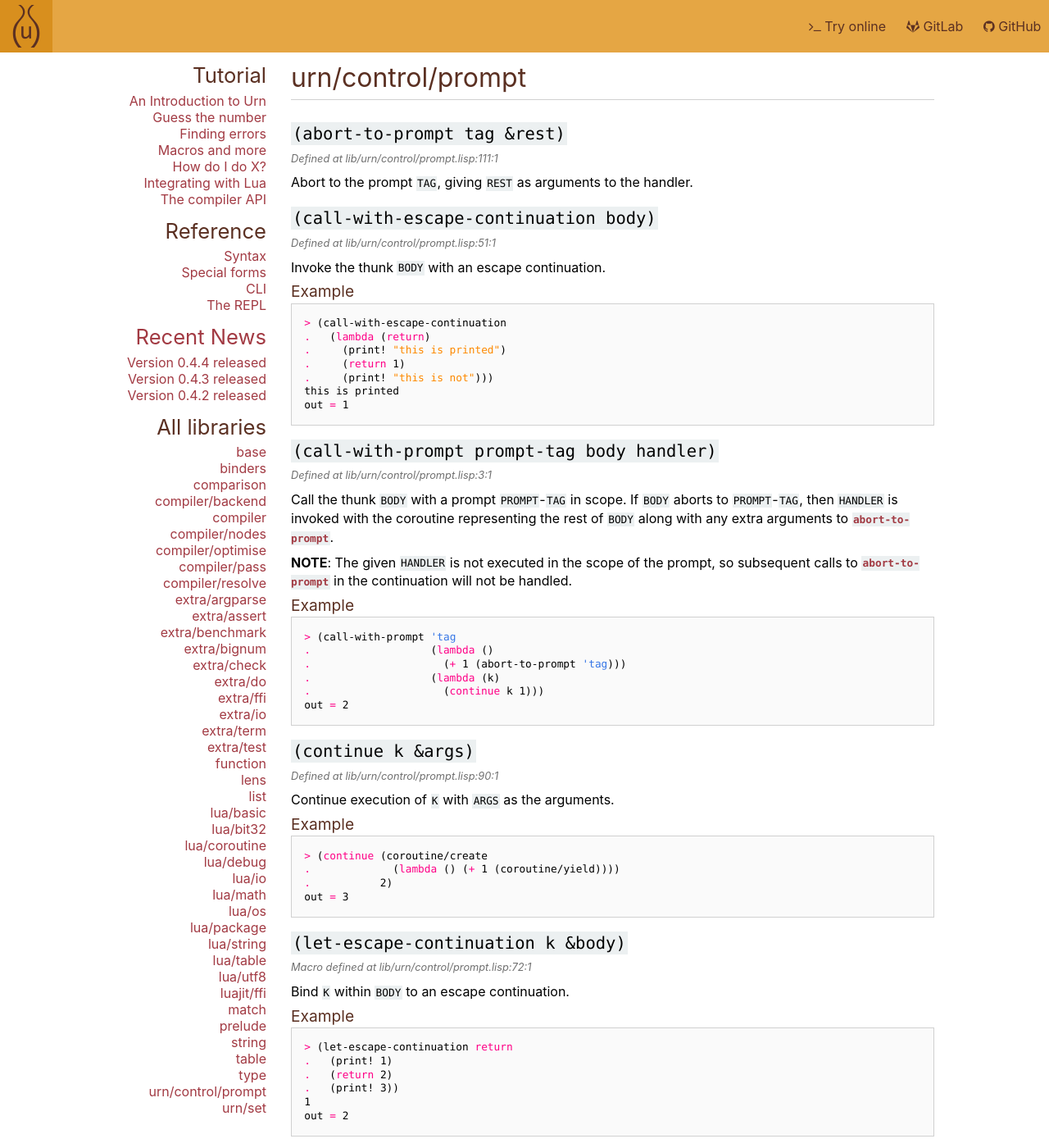
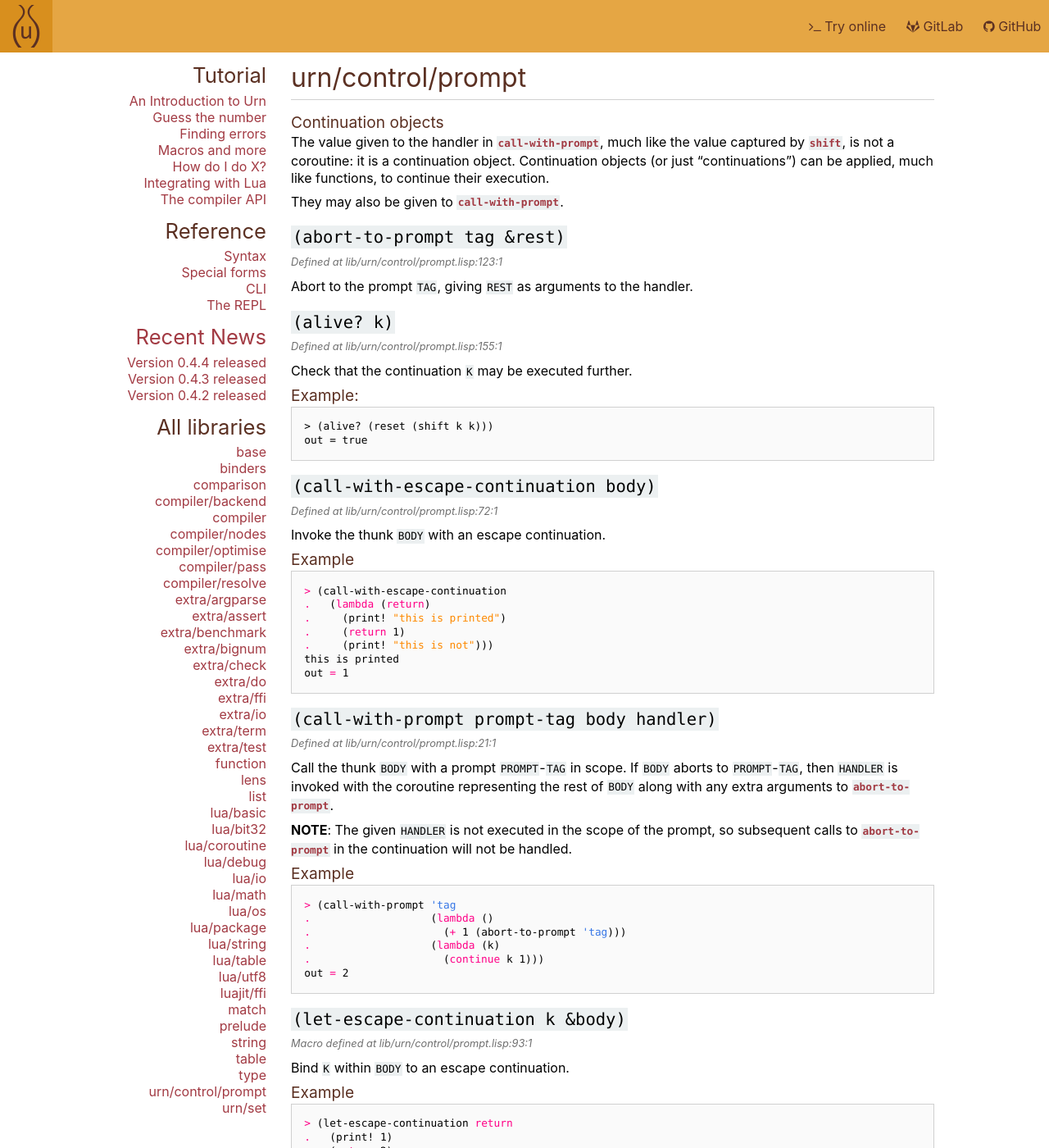
Before and after one commit to SquidDev/urn, a Jekyll site: the page built from docs/lib.urn.control.prompt.md, in a window 1280 px wide and 1400 px high. Shown: the whole window at 82% size. Built offline with Jekyll 4.4.1, drawn with Linux system fonts in a browser that asks for light colours; some of the changed text lies outside the part shown.

Commit message:
Update docs

````diff
--- a/docs/lib.urn.control.prompt.md
+++ b/docs/lib.urn.control.prompt.md
@@ -2,13 +2,33 @@
 title: urn/control/prompt
 ---
 # urn/control/prompt
+### Continuation objects
+
+The value given to the handler in [`call-with-prompt`](lib.urn.control.prompt.md#call-with-prompt-prompt-tag-body-handler), much like
+the value captured by [`shift`](lib.urn.control.prompt.md#shift-k-body), is not a coroutine: it is a
+continuation object. Continuation objects (or just "continuations")
+can be applied, much like functions, to continue their execution.
+
+They may also be given to [`call-with-prompt`](lib.urn.control.prompt.md#call-with-prompt-prompt-tag-body-handler).
+
 ## `(abort-to-prompt tag &rest)`
-*Defined at lib/urn/control/prompt.lisp:111:1*
+*Defined at lib/urn/control/prompt.lisp:123:1*
 
 Abort to the prompt `TAG`, giving `REST` as arguments to the handler.
 
+## `(alive? k)`
+*Defined at lib/urn/control/prompt.lisp:155:1*
+
+Check that the continuation `K` may be executed further.
+
+### Example:
+```
+> (alive? (reset (shift k k)))
+out = true
+```
+
 ## `(call-with-escape-continuation body)`
-*Defined at lib/urn/control/prompt.lisp:51:1*
+*Defined at lib/urn/control/prompt.lisp:72:1*
 
 Invoke the thunk `BODY` with an escape continuation.
 
@@ -24,7 +44,7 @@ out = 1
 ```
 
 ## `(call-with-prompt prompt-tag body handler)`
-*Defined at lib/urn/control/prompt.lisp:3:1*
+*Defined at lib/urn/control/prompt.lisp:21:1*
 
 Call the thunk `BODY` with a prompt `PROMPT`-`TAG` in scope. If `BODY`
 aborts to `PROMPT`-`TAG`, then `HANDLER` is invoked with the coroutine
@@ -45,21 +65,8 @@ continuation will not be handled.
 out = 2
 ```
 
-## `(continue k &args)`
-*Defined at lib/urn/control/prompt.lisp:90:1*
-
-Continue execution of `K` with `ARGS` as the arguments.
-
-### Example
-```cl
-> (continue (coroutine/create
-.             (lambda () (+ 1 (coroutine/yield))))
-.           2)
-out = 3
-```
-
 ## `(let-escape-continuation k &body)`
-*Macro defined at lib/urn/control/prompt.lisp:72:1*
+*Macro defined at lib/urn/control/prompt.lisp:93:1*
 
 Bind `K` within `BODY` to an escape continuation.
 
@@ -74,12 +81,12 @@ out = 2
 ```
 
 ## `(let-prompt tg e h)`
-*Macro defined at lib/urn/control/prompt.lisp:46:1*
+*Macro defined at lib/urn/control/prompt.lisp:67:1*
 
 Evaluate `E` in a prompt with the tag `TG` and handler `H`.
 
 ## `(reset &body)`
-*Macro defined at lib/urn/control/prompt.lisp:115:1*
+*Macro defined at lib/urn/control/prompt.lisp:127:1*
 
 Establish a prompt, and evaluate `BODY` within that prompt.
 
@@ -90,7 +97,7 @@ out = 12
 ```
 
 ## `(shift k &body)`
-*Macro defined at lib/urn/control/prompt.lisp:130:1*
+*Macro defined at lib/urn/control/prompt.lisp:142:1*
 
 Abort to the nearest [`reset`](lib.urn.control.prompt.md#reset-body), and evaluate `BODY` in a scope where
 the captured continuation is bound to `K`.
@@ -102,7 +109,7 @@ out = 12
 ```
 
 ## Undocumented symbols
- - `call/ec` *Defined at lib/urn/control/prompt.lisp:87:1*
- - `call/p` *Defined at lib/urn/control/prompt.lisp:44:1*
- - `let/ec` *Macro defined at lib/urn/control/prompt.lisp:88:1*
- - `let/p` *Macro defined at lib/urn/control/prompt.lisp:49:1*
+ - `call/ec` *Defined at lib/urn/control/prompt.lisp:108:1*
+ - `call/p` *Defined at lib/urn/control/prompt.lisp:65:1*
+ - `let/ec` *Macro defined at lib/urn/control/prompt.lisp:109:1*
+ - `let/p` *Macro defined at lib/urn/control/prompt.lisp:70:1*
````
